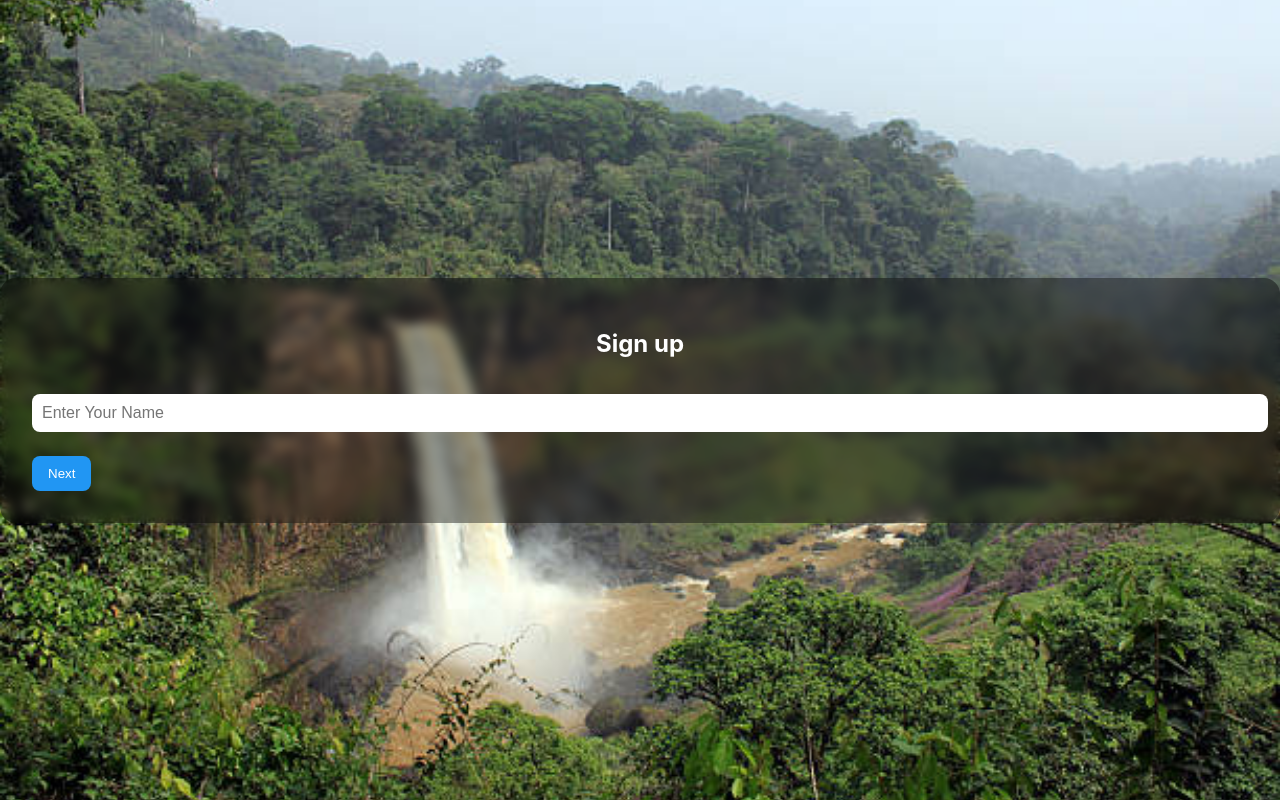
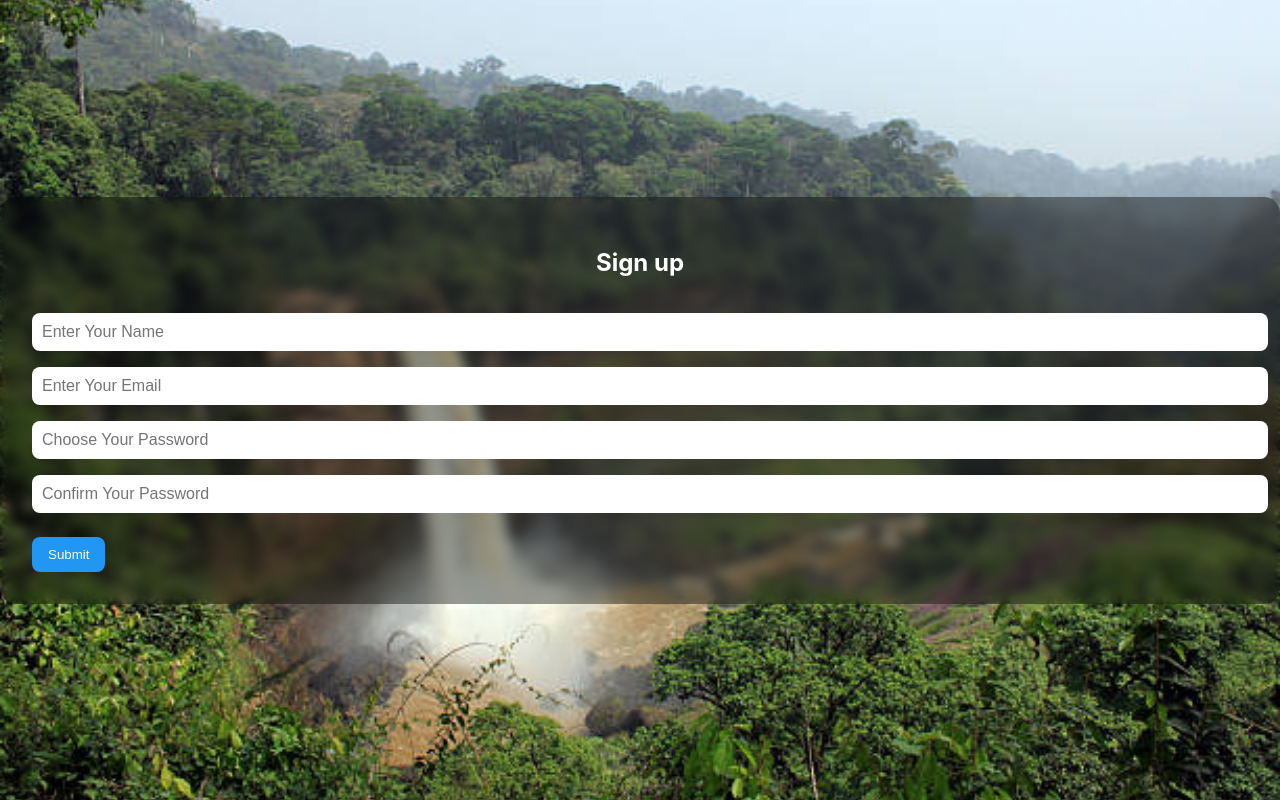
Before and after one commit to noumek4/GK-Trips, a React (Create React App) app in the folder my-app/: page / in a window 1280 px wide. Built offline with nearby package versions, Linux system fonts and the light colour scheme.

Commit message:
changement

```diff
--- a/my-app/src/Auth.js
+++ b/my-app/src/Auth.js
@@ -9,89 +9,62 @@ import bg4 from './assets/bg4.jpg';
 const backgrounds = [bg1, bg2, bg3, bg4];
 
 function Auth() {
-const [step, setStep] = useState(1);
 const [bgIndex, setBgIndex] = useState(0);
 const [formData, setFormData] = useState({
     name: '',
     email: '',
     password: '',
     confirmpassword: ''
-
 });
-
-const handleNext = () => {
-    if (step < 4) setStep(step + 1);
-};
-
-const handleBack = () => {
-    if (step > 1) setStep(step -1);
-};
-
-const handleChange = (e) => {
-    const { name, value } = e.target;
-    setFormData({ ...formData, [name]: value });
-};
 
 const cycleBackground = () => {
     setBgIndex((bgIndex + 1) % backgrounds.length);
 };
 
-const progress = (step / 4) * 100;
-
-let progressColor = '#f44336';
-if (progress > 33 && progress < 100) progressColor = '#ff9800';
-if (progress === 100) progressColor = '#4caf50';
+const handleInputChange = (e) => {
+    const { name, value } = e.target;
+    setFormData(prev => ({
+        ...prev,
+        [name]: value
+    }));
+};
 
 return (
     <div className='auth-container' style={{ backgroundImage: `url(${backgrounds[bgIndex]})` }} onClick={cycleBackground}>
         <div className='overlay'>
             <div className='form-box'>
                 <h2>Sign up</h2>
-        <div className='progressbar' style={{width: `${progress}%`, backgroundColor:progressColor}}></div>
-
-        {step === 1 && (
+                <div className='progressbar' style={{width: `60%`, backgroundColor:'white'}}></div>
                 <input
                     type='text'
                     name='name'
                     placeholder='Enter Your Name'
                     value={formData.name}
-            onChange={handleChange} />
-        )}
-
-        {step === 2 && (
+                    onChange={handleInputChange}
+                />
                 <input
                     type='email'
                     name='email'
                     placeholder='Enter Your Email'
                     value={formData.email}
-            onChange={handleChange} />
-        )}
-
-        {step === 3 && (
+                    onChange={handleInputChange}
+                />
                 <input
                     type='password'
                     name='password'
                     placeholder='Choose Your Password'
                     value={formData.password}
-            onChange={handleChange} />
-        )}
-
-        {step === 4 && (
+                    onChange={handleInputChange}
+                />
                 <input
                     type='password'
                     name='confirmpassword'
                     placeholder='Confirm Your Password'
                     value={formData.confirmpassword}
-            onChange={handleChange} />
-        )}
-
+                    onChange={handleInputChange}
+                />
                 <div className='button-group'>
-            {step > 1 && <button onClick={handleBack}>Back</button>}
-            {step < 4 ? (
-                <button onClick={handleNext}>Next</button>
-            ) : (
                     <button onClick={() => alert('Submitted!')}>Submit</button>
-            )}
                 </div>
             </div>
         </div>
```
Lines whose indentation alone changed are shown as unchanged.
